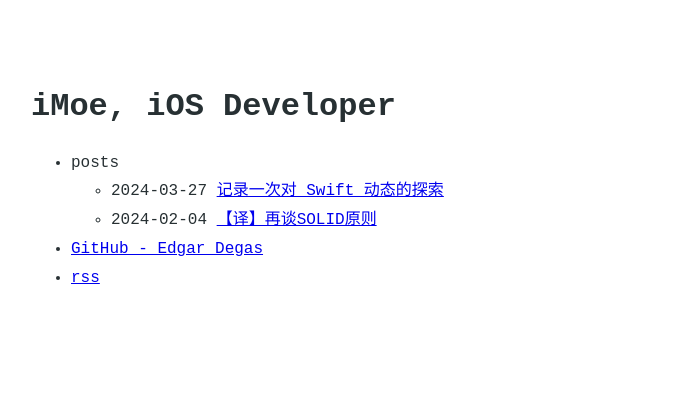
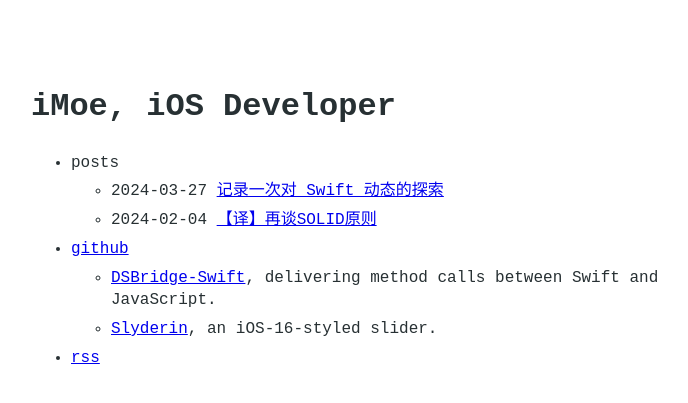
Before and after one commit to EdgarDegas/edgardegas.github.io, a Jekyll site: the page built from index.md, in a window 1280 px wide. Shown: the top 403 px of the page, without its empty margins (289-977 px from the left). Built offline with Jekyll 4.4.1, drawn with Linux system fonts in a browser that asks for light colours.

Commit message:
show repos

```diff
--- a/_data/menu.yml
+++ b/_data/menu.yml
@@ -9,7 +9,10 @@ entries:
       show_more_text: Read more...
       show_more_url: archive
 
-  - title: <a href='https://github.com/EdgarDegas' target="_blank">GitHub - Edgar Degas</a>
+  - title: <a href='https://github.com/EdgarDegas' target='_blank'>github</a>
+    entries:
+      - title: <a href='https://github.com/EdgarDegas/DSBridge-Swift/' target='_blank'>DSBridge-Swift</a>, delivering method calls between Swift and JavaScript.
+      - title: <a href='https://github.com/EdgarDegas/Slyderin/' target='_blank'>Slyderin</a>, an iOS-16-styled slider.
 
   - title: rss
     url: feed.xml
```
